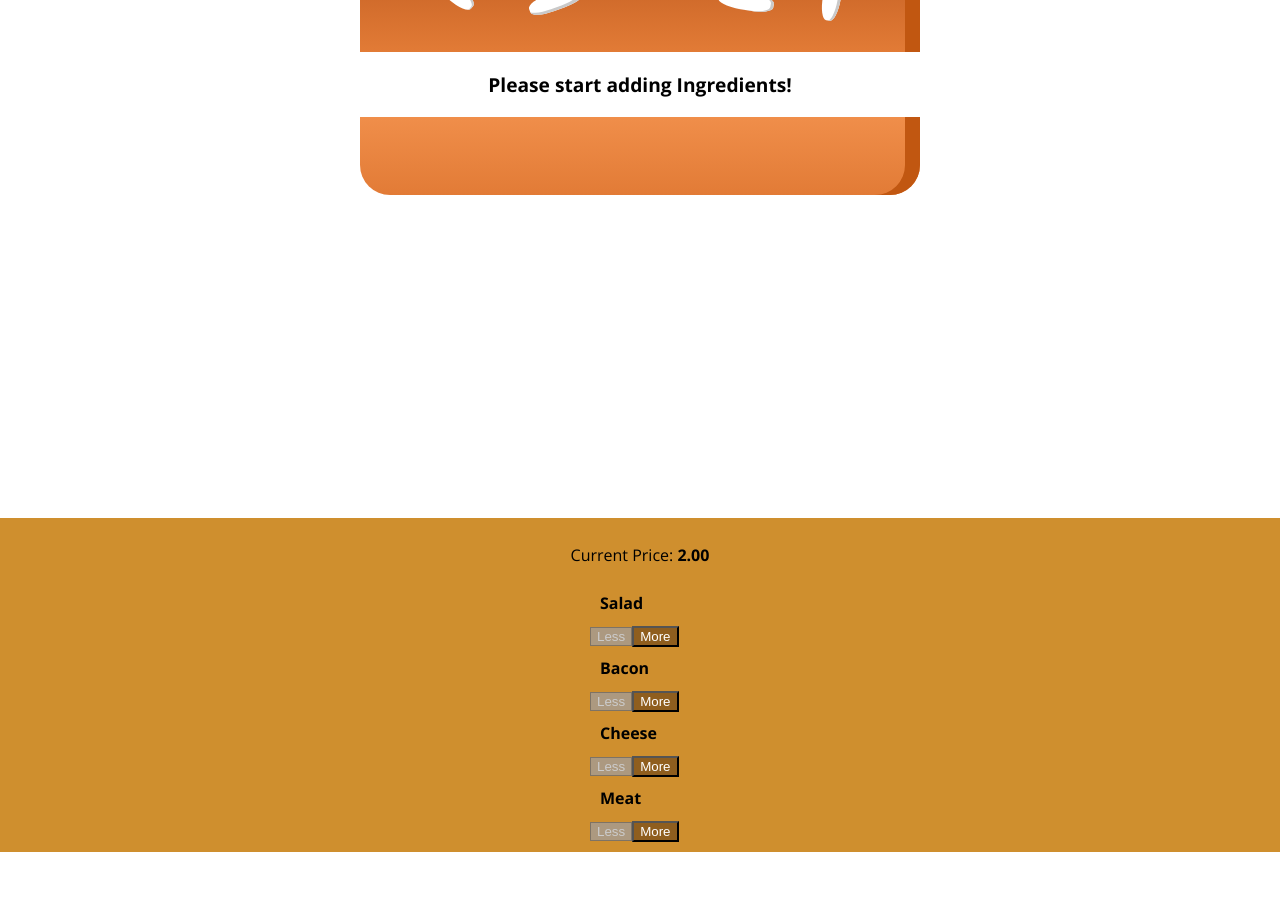
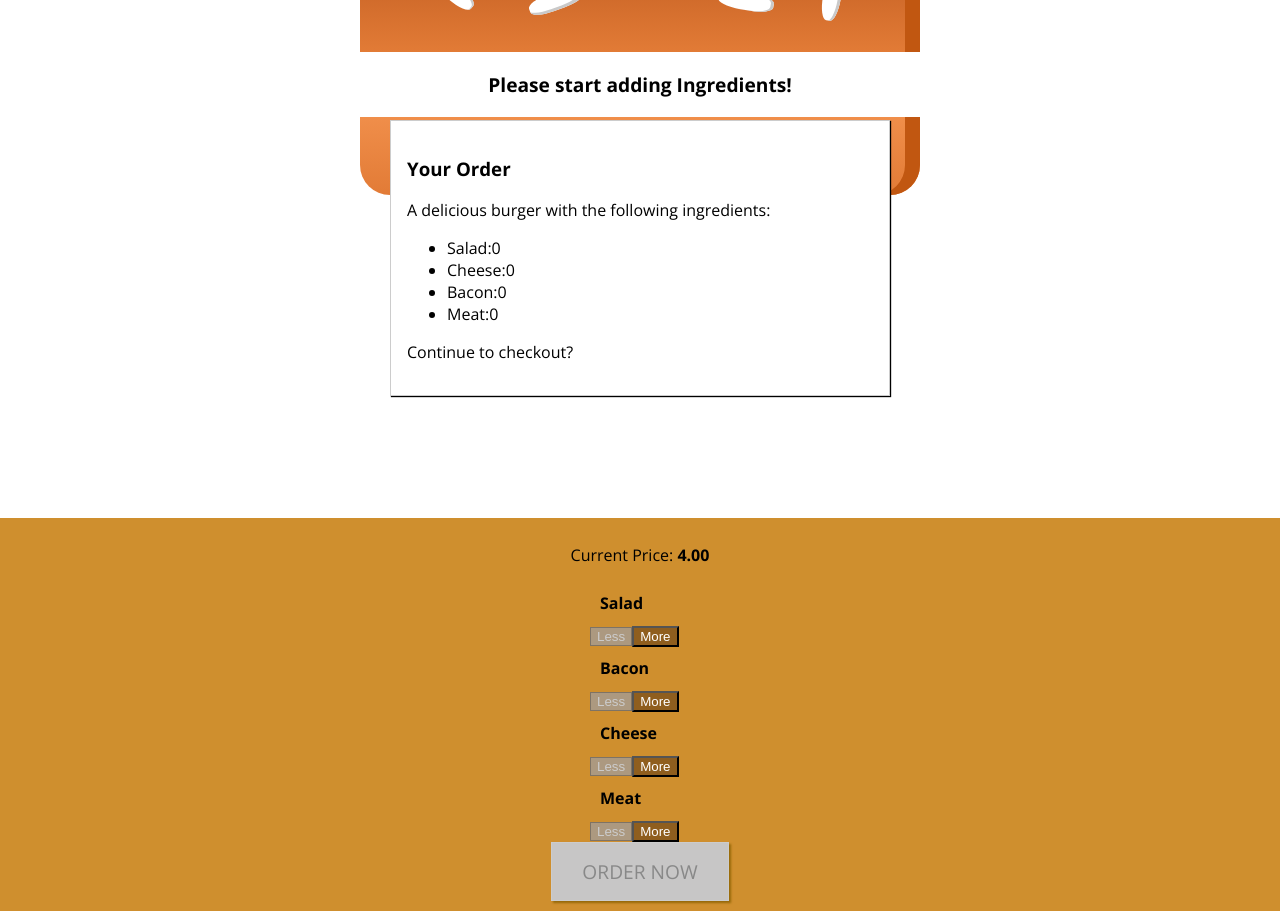
Before and after one commit to zwyMZ/Burger-Builder, a React (Create React App) app: page / in a window 1280 px wide. Shown: the part 120-1031 px from the top of the page. Before the commit the page ends 972 px from the top, so only its background shows below. Built offline with nearby package versions, Linux system fonts and the light colour scheme.

Commit message:
working on modal and order summary

```diff
--- a/src/components/Burger/BuildControls/BuildControls.js
+++ b/src/components/Burger/BuildControls/BuildControls.js
@@ -20,6 +20,7 @@
         disabled={props.disabled[ctrl.type]}
       />
     ))}
+    <button className={classes.OrderButton} disabled={!props.purchasable}>ORDER NOW</button>
   </div>
 );
 
--- a/src/components/Burger/BuildControls/BuildControls.module.css
+++ b/src/components/Burger/BuildControls/BuildControls.module.css
@@ -8,3 +8,45 @@
     margin: auto;
     padding: 10px 0;
 }
+
+
+.OrderButton {
+    background-color: #DAD735;
+    outline: none;
+    cursor: pointer;
+    border: 1px solid #966909;
+    color: #966909;
+    font-family: inherit;
+    font-size: 1.2em;
+    padding: 15px 30px;
+    box-shadow: 2px 2px 2px #966909;
+}
+
+.OrderButton:hover, .OrderButton:active {
+    background-color: #A0DB41;
+    border: 1px solid #966909;
+    color: #966909;
+}
+
+.OrderButton:disabled {
+    background-color: #C7C6C6;
+    cursor: not-allowed;
+    border: 1px solid #ccc;
+    color: #888888;
+}
+
+.OrderButton:not(:disabled) {
+    animation: enable 0.3s linear;
+}
+
+@keyframes enable {
+    0% {
+        transform: scale(1);
+    }
+    60% {
+        transform: scale(1.1);
+    }
+    100% {
+        transform: scale(1);
+    }
+}
--- /dev/null
+++ b/src/components/Burger/OrderSummary/OrderSummary.js
@@ -0,0 +1,22 @@
+import React from "react";
+import Aux from "../../../hoc/Auxilary";
+const orderSummary = (props) => {
+  const ingredientSummary = Object.keys(props.ingredients).map((igKey) => {
+    return (
+      <li>
+        <span style={{ textTransform: "capitalize" }}>{igKey}</span>:
+        {props.ingredients[igKey]}
+      </li>
+    );
+  });
+  return (
+    <Aux>
+      <h3>Your Order</h3>
+      <p>A delicious burger with the following ingredients:</p>
+      <ul>{ingredientSummary}</ul>
+      <p>Continue to checkout?</p>
+    </Aux>
+  );
+};
+
+export default orderSummary;
--- /dev/null
+++ b/src/components/UI/Modal/Modal.js
@@ -0,0 +1,11 @@
+import React from 'react';
+import classes from './Modal.module.css';
+const modal = (props) =>(
+    <div className={classes.Modal}>
+        {props.children}
+    </div>
+);
+
+
+
+export default modal;
--- /dev/null
+++ b/src/components/UI/Modal/Modal.module.css
@@ -0,0 +1,20 @@
+.Modal {
+    position: fixed;
+    z-index: 500;
+    background-color: white;
+    width: 70%;
+    border: 1px solid #ccc;
+    box-shadow: 1px 1px 1px black;
+    padding: 16px;
+    left: 15%;
+    top: 30%;
+    box-sizing: border-box;
+    transition: all 0.3s ease-out;
+}
+
+@media (min-width: 600px) {
+    .Modal {
+        width: 500px;
+        left: calc(50% - 250px);
+    }
+}
--- a/src/containers/BurgerBuilder/BurgerBuilder.js
+++ b/src/containers/BurgerBuilder/BurgerBuilder.js
@@ -2,6 +2,8 @@
 import Aux from "../../hoc/Auxilary";
 import Burger from "../../components/Burger/Burger";
 import BuildControls from "../../components/Burger/BuildControls/BuildControls";
+import Modal from '../../components/UI/Modal/Modal';
+import OrderSummary from "../../components/Burger/OrderSummary/OrderSummary"
 
 const INGREDIENT_PRICES = {
   salad: 1.0,
@@ -18,7 +20,21 @@
       bacon: 0,
       meat: 0,
     },
-    totalPrice: 2,
+    totalPrice: 4,
+    purchasable: false,
+  };
+
+  updatePurchaseState = (ingredients) => {
+    const sum = Object.keys(ingredients)
+      .map((igKey) => {
+        return ingredients[igKey];
+      })
+      .reduce((sum, el) => {
+        return sum + el;
+      }, 0);
+    this.setState({
+      purchasable: sum > 0,
+    });
   };
 
   AddIngredientHandler = (type) => {
@@ -27,6 +43,7 @@
     updatedIngredients[type] = Cnt;
     const newPrice = this.state.totalPrice + INGREDIENT_PRICES[type];
     this.setState({ ingredients: updatedIngredients, totalPrice: newPrice });
+    this.updatePurchaseState(updatedIngredients);
   };
   RemoveIngredientHandler = (type) => {
     if (this.state.ingredients[type] <= 0) {
@@ -37,20 +54,24 @@
     updatedIngredients[type] = Cnt;
     const newPrice = this.state.totalPrice - INGREDIENT_PRICES[type];
     this.setState({ ingredients: updatedIngredients, totalPrice: newPrice });
+    this.updatePurchaseState(updatedIngredients);
   };
   render() {
+    console.log(this.state.purchasable);
     const disableInfo = { ...this.state.ingredients };
     for (let key in disableInfo) {
       disableInfo[key] = this.state.ingredients[key] <= 0;
     }
     return (
       <Aux>
+        <Modal><OrderSummary ingredients= {this.state.ingredients}/></Modal>
         <Burger ingredients={this.state.ingredients} />
         <BuildControls
           ingredientAdded={this.AddIngredientHandler}
           ingredientRemoved={this.RemoveIngredientHandler}
-          disabled = {disableInfo}
-          price = {this.state.totalPrice}
+          disabled={disableInfo}
+          purchasable = {this.state.purchasable}
+          price={this.state.totalPrice}
         />
       </Aux>
     );
```
Also changed, not shown: src/components/UI/Backdrop/Backdrop.js (added).
